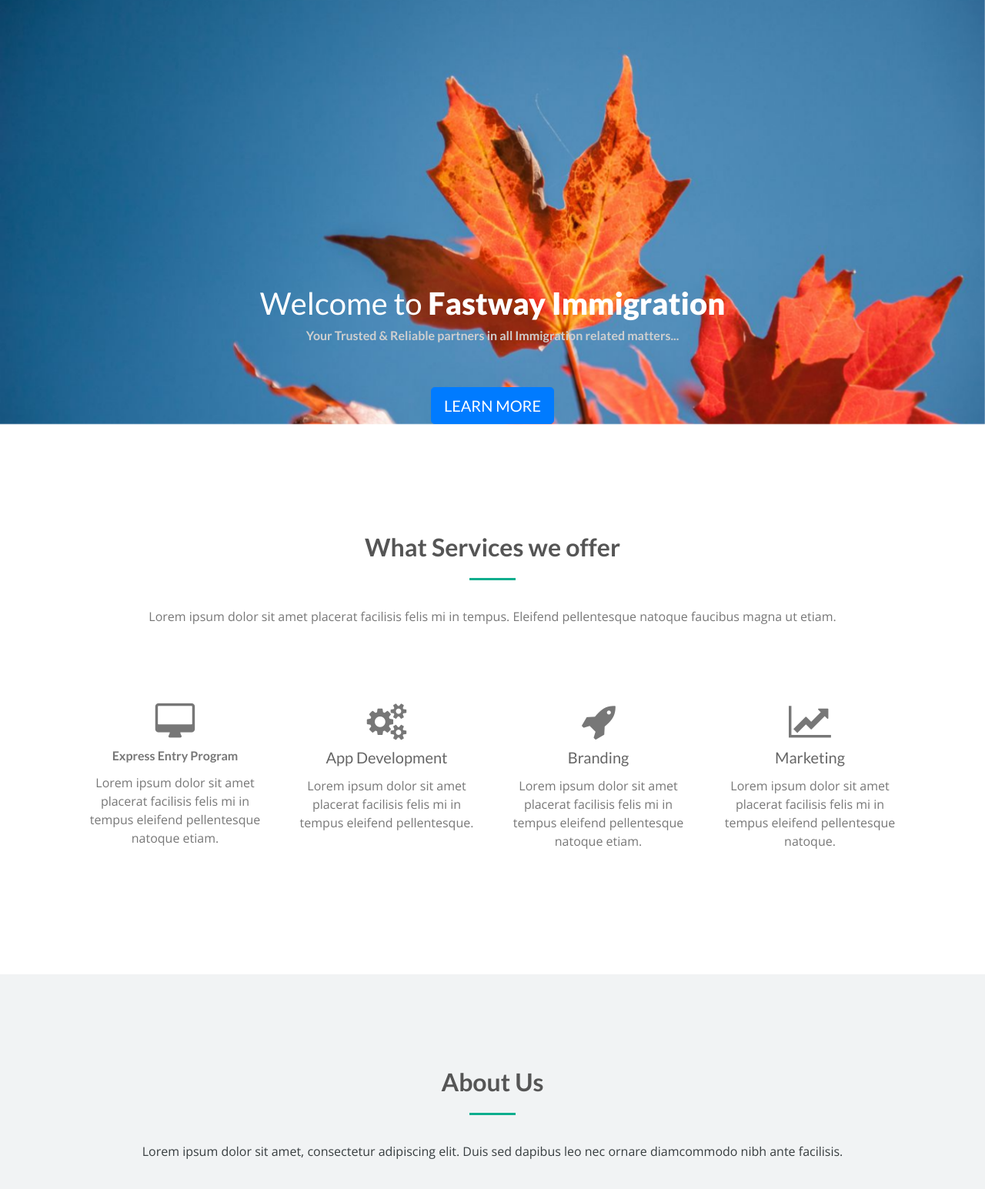
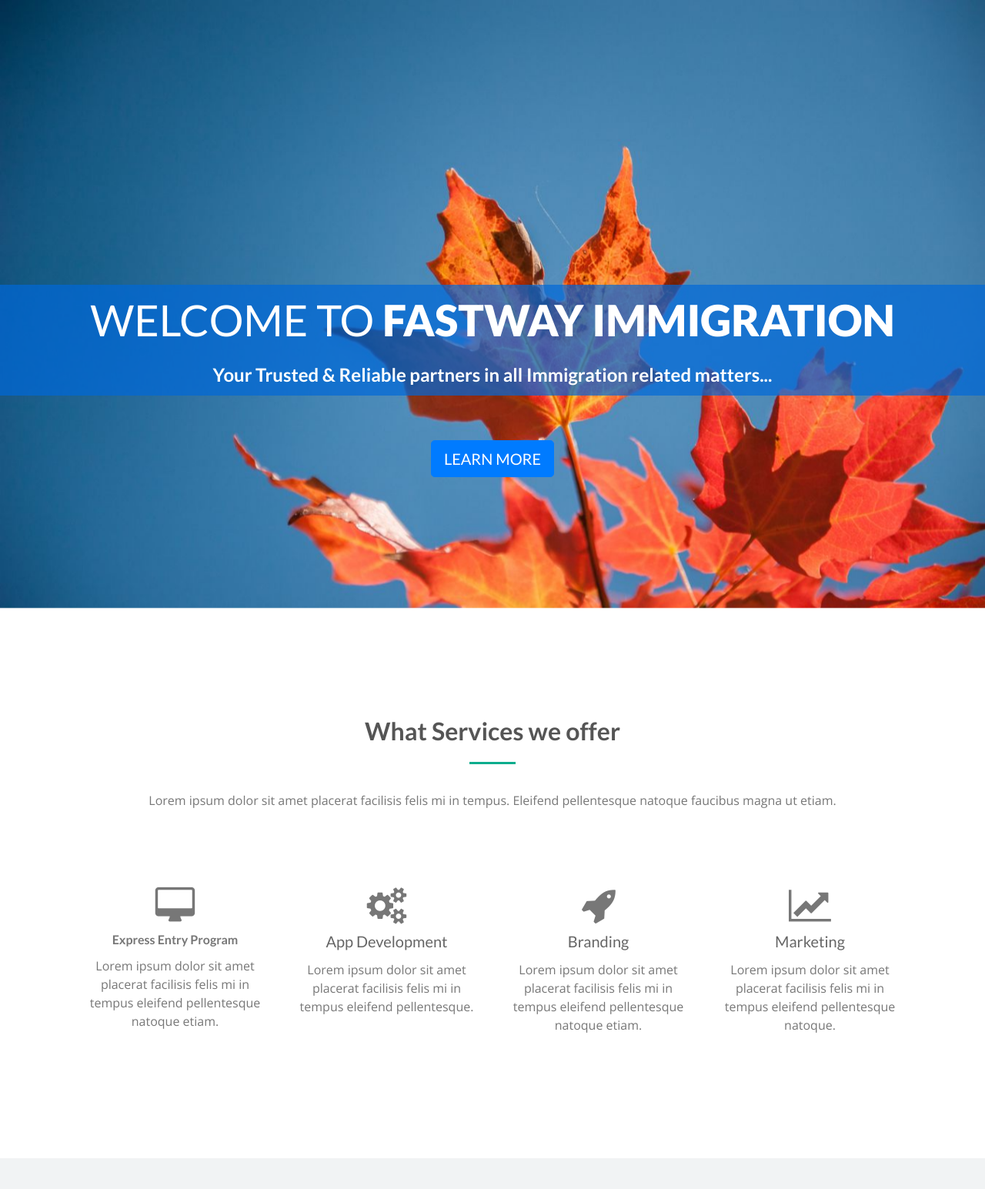
Before and after one commit to vivekmalhotra/fastwayImmigration, a PHP site: page / in a window 1280 px wide. Shown: the part 77-1622 px from the top of the page at 77% size. Run offline with PHP 8.4, Linux system fonts and the light colour scheme; some libraries are stand-ins or nearby versions.

Commit message:
v0.1 - Initial hosted website

```diff
--- a/css/style.css
+++ b/css/style.css
@@ -8,8 +8,6 @@
 	background-color: #f1f3f4;
 }
 
-h1 {
-}
 h1 strong {
 	font-weight: 900;
 }
@@ -66,8 +64,8 @@
 }
 ul, ol {
 	padding: 0;
-	webkit-padding: 0;
-	moz-padding: 0;
+	/* webkit-padding: 0;
+	moz-padding: 0; */
 	list-style: none;
 }
 hr {
@@ -477,6 +475,7 @@
 }
 .hover-bg:hover .hover-text>h4 {
 	opacity: 1;
+	backface-visibility: hidden;
 	-webkit-backface-visibility: hidden;
 	-webkit-transform: translateY(0);
 	transform: translateY(0);
@@ -489,6 +488,7 @@
 }
 .hover-bg:hover .hover-text>i {
 	opacity: 1;
+	backface-visibility: hidden;
 	-webkit-backface-visibility: hidden;
 	-webkit-transform: translateY(100%);
 	transform: translateY(100%);
--- a/index.html
+++ b/index.html
@@ -133,7 +133,7 @@
 
    <!-- Header -->
    <header class="text-center" name="home">
-    <div class="intro-text-heading" id="landing-header">
+    <div class="intro-text" id="landing-header">
       <p>
         <h1>Welcome to <strong>Fastway Immigration</strong></h1>
         <h3>Your Trusted & Reliable partners in all Immigration related matters... </h3>
```
